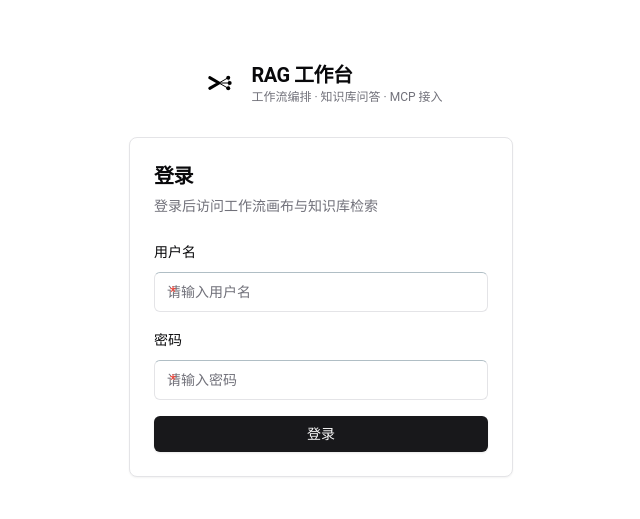
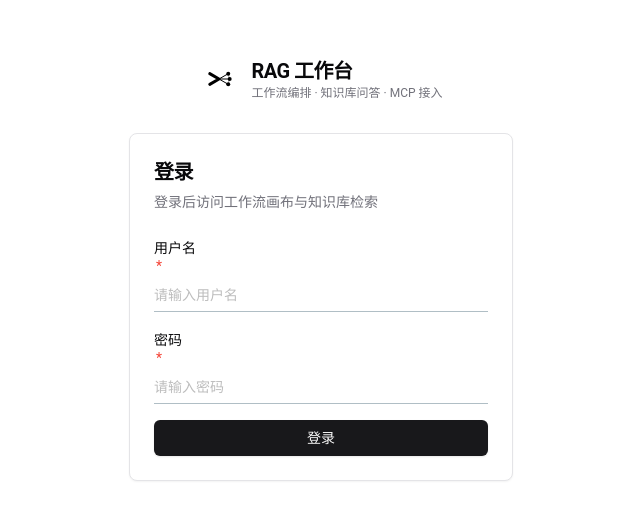
Before and after one commit to sunshihao/mono, a Next.js app in the folder apps/web/: page /login in a window 1280 px wide. Shown: the part 131-650 px from the top of the page, without its empty margins (319-959 px from the left). Built offline with nearby package versions, Linux system fonts and the light colour scheme; no server answers.

Commit message:
fix: 页面调整

```diff
--- a/apps/web/src/components/ui/button.tsx
+++ b/apps/web/src/components/ui/button.tsx
@@ -14,19 +14,6 @@ import { cn } from "@/lib/cn";
  * → MTW filled|outlined|text；默认颜色收敛回 CSS 变量 token（随 .dark 明暗主题），
  * MTW 自带的彩色/大写/大圆角视觉已在下方 className 中压平。
  */
-
-/** MTW d.ts 的 DOM props 快照与当前 @types/react 存在缺位键差异（若干事件/属性键被
- *  视作必填），在收拢边界统一放宽为标准元素 props —— 对外仍由下方 ButtonProps 把关。 */
-type MTButtonLike = React.FC<
-    React.ButtonHTMLAttributes<HTMLButtonElement> & {
-        variant?: string;
-        size?: string;
-        ripple?: boolean;
-        loading?: boolean;
-    }
->;
-const Btn = MTButton as unknown as MTButtonLike;
-
 const MTW_VARIANT = {
     default: "filled",
     outline: "outlined",
@@ -59,7 +46,7 @@ export function Button({
     ...props
 }: ButtonProps) {
     return (
-        <Btn
+        <MTButton
             variant={MTW_VARIANT[variant]}
             size="md"
             ripple
--- a/apps/web/src/components/ui/input.tsx
+++ b/apps/web/src/components/ui/input.tsx
@@ -40,15 +40,9 @@ export function Input({
 }: Omit<React.InputHTMLAttributes<HTMLInputElement>, "size">) {
     return (
         <MtInput
-            variant="outlined"
+            variant="static"
             size="md"
-            className={cn(
-                "h-9 rounded-md px-3 text-sm text-foreground",
-                "border-input placeholder-shown:border-input focus:border-ring",
-                "placeholder:text-muted-foreground placeholder:opacity-100",
-                "bg-transparent disabled:bg-transparent",
-                className,
-            )}
+            className={cn(className)}
             {...props}
         />
     );
--- a/apps/web/src/components/ui/select.tsx
+++ b/apps/web/src/components/ui/select.tsx
@@ -70,7 +70,7 @@ export function Select({
             onChange={onChange}
             disabled={disabled}
             error={error}
-            variant="outlined"
+            variant="static"
             size="md"
             containerProps={
                 containerClassName
--- a/apps/web/src/components/ui/textarea.tsx
+++ b/apps/web/src/components/ui/textarea.tsx
@@ -34,16 +34,10 @@ export function Textarea({
 }: Omit<React.TextareaHTMLAttributes<HTMLTextAreaElement>, "size">) {
     return (
         <MtTextarea
-            variant="outlined"
+            variant="static"
             size="md"
             resize
-            className={cn(
-                "rounded-md px-3 text-sm text-foreground",
-                "border-input placeholder-shown:border-input focus:border-ring",
-                "placeholder:text-muted-foreground placeholder:opacity-100",
-                "bg-transparent disabled:bg-transparent",
-                className,
-            )}
+            className={cn(className)}
             {...props}
         />
     );
```
